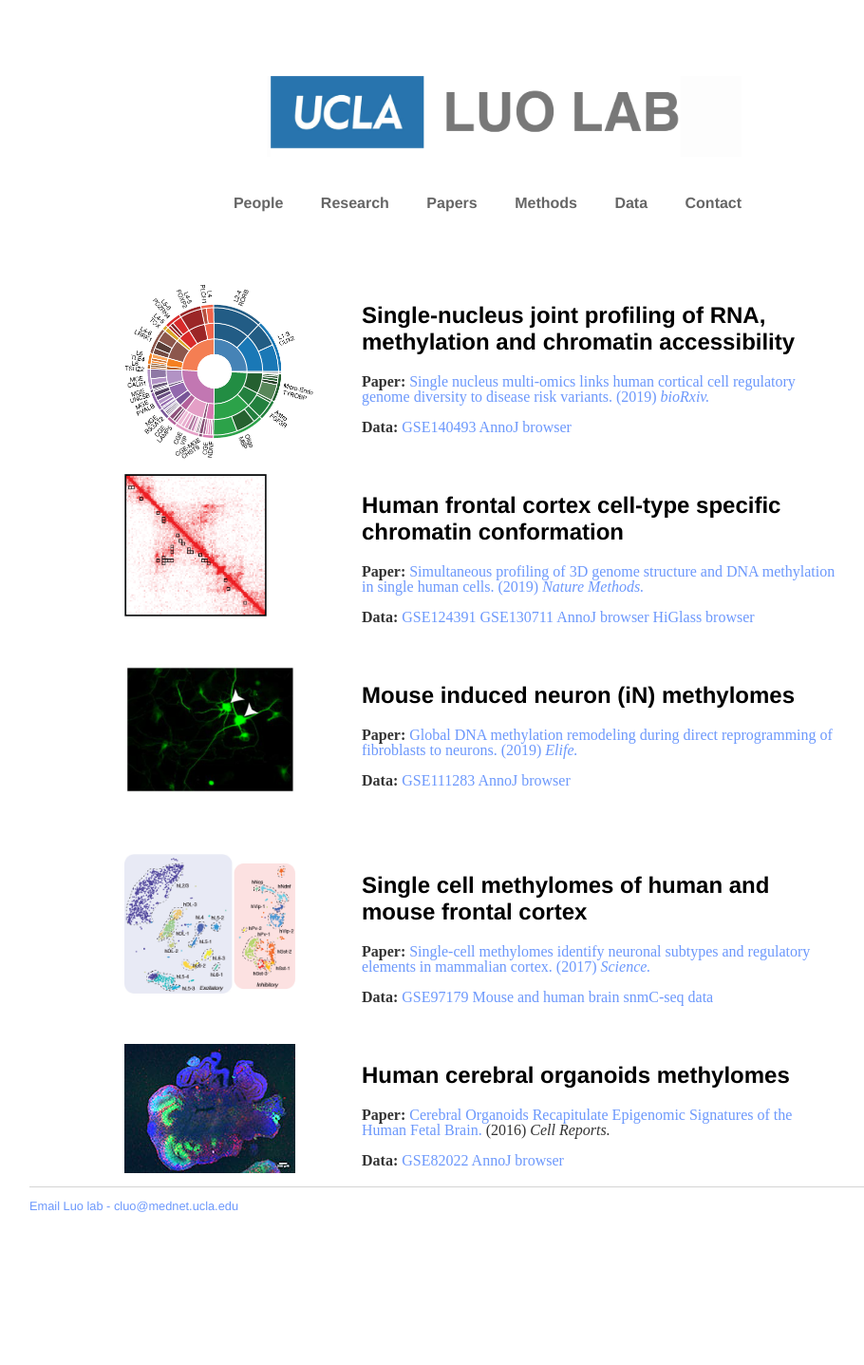
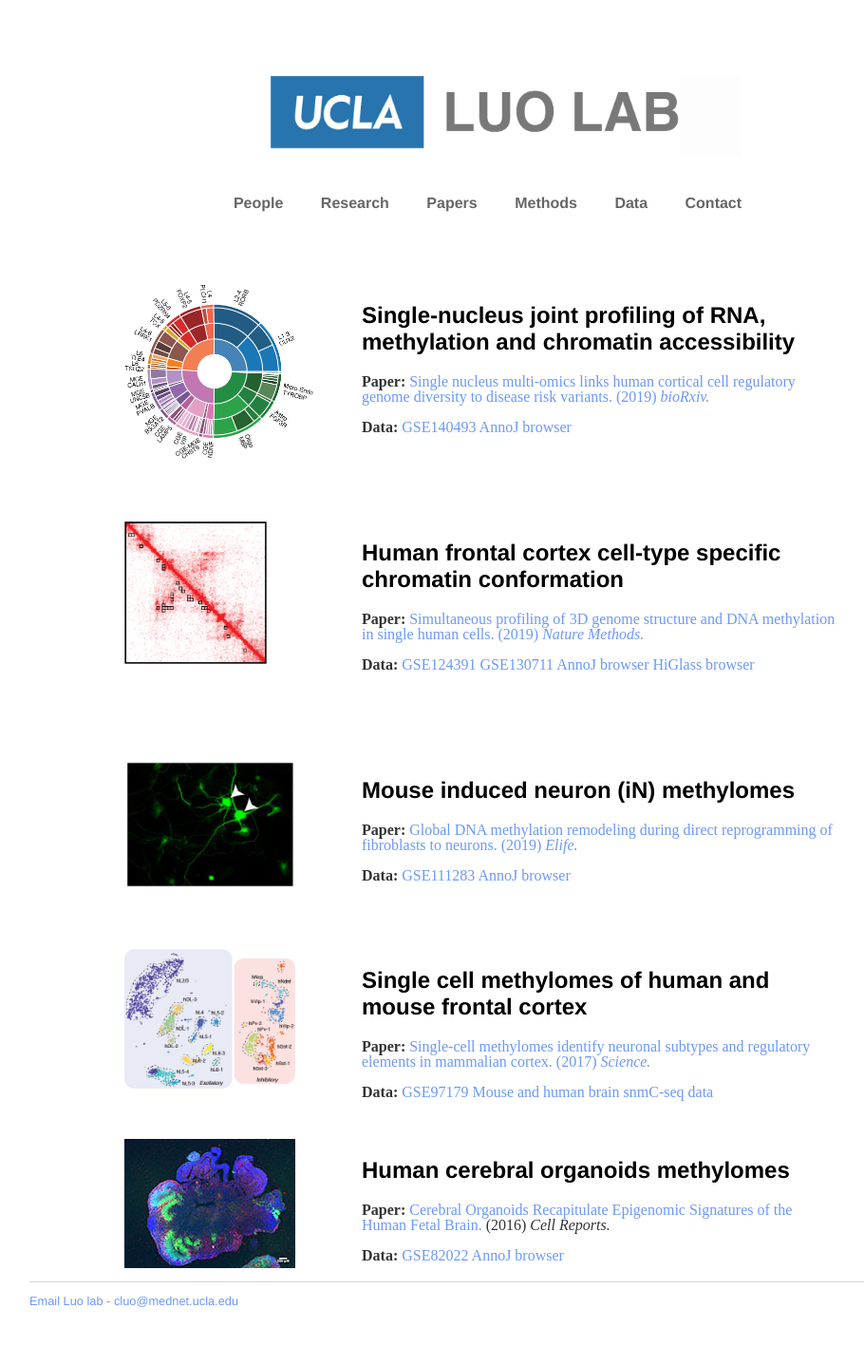
Before and after one commit to luogenomics/luogenomics.github.io, a Jekyll site: the page built from data/index.html, in a window 1280 px wide. Shown: the whole page at 95% size, without its empty margins (109-1019 px from the left). Built offline with Jekyll 4.4.1, drawn with Linux system fonts in a browser that asks for light colours; before the commit the page ends 1337 px from its top, so only the background shows below that.

Commit message:
Update index.html

```diff
--- a/data/index.html
+++ b/data/index.html
@@ -2,7 +2,7 @@
 layout: default
 title: Luo Lab Data
 ---
-<div class="databox" style="height: 200px;">
+<div class="databox" style="height: 250px;">
   <div class="hugespacer"></div>
   <div class="datamediabox pull-left">
     <a href="">
@@ -17,7 +17,7 @@
   </div>
 </div>
 
-<div class="databox" style="height: 200px;">
+<div class="databox" style="height: 250px;">
   <div class="hugespacer"></div>
   <div class="datamediabox pull-left">
     <a href="">
```
